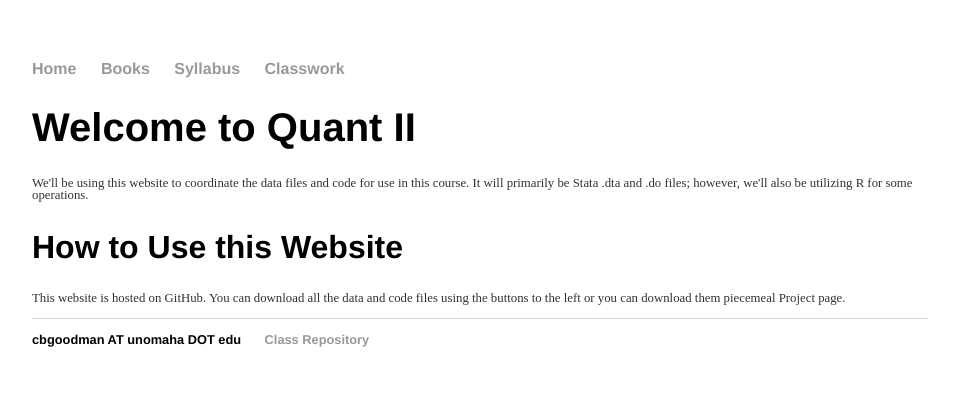
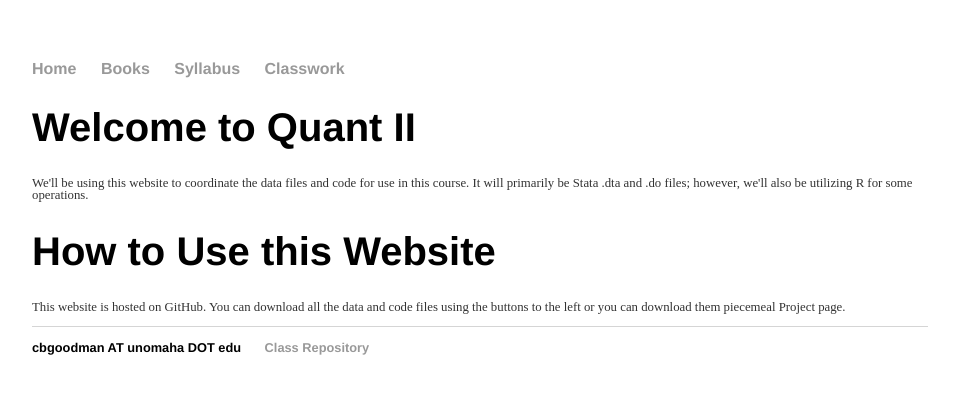
Before and after one commit to cbgoodman/uno-spa-quant-ii, a Jekyll site: the page built from index.html, in a window 1280 px wide. Shown: the top 394 px of the page, without its empty margins (160-1119 px from the left). Built offline with Jekyll 4.4.1, drawn with Linux system fonts in a browser that asks for light colours; Markdown is read by kramdown in place of the engine named in the settings.

```diff
--- a/index.html
+++ b/index.html
@@ -5,6 +5,6 @@ title: SPA Quant II
 <div class="blurb">
 	<h1>Welcome to Quant II</h1>
 	<p>We'll be using this website to coordinate the data files and code for use in this course. It will primarily be Stata .dta and .do files; however, we'll also be utilizing R for some operations.</p>
-	<h2>How to Use this Website</h2>
+	<h1>How to Use this Website</h1>
 	<p>This website is hosted on GitHub. You can download all the data and code files using the buttons to the left or you can download them piecemeal Project page.</p>
 </div><!-- /.blurb -->
```
